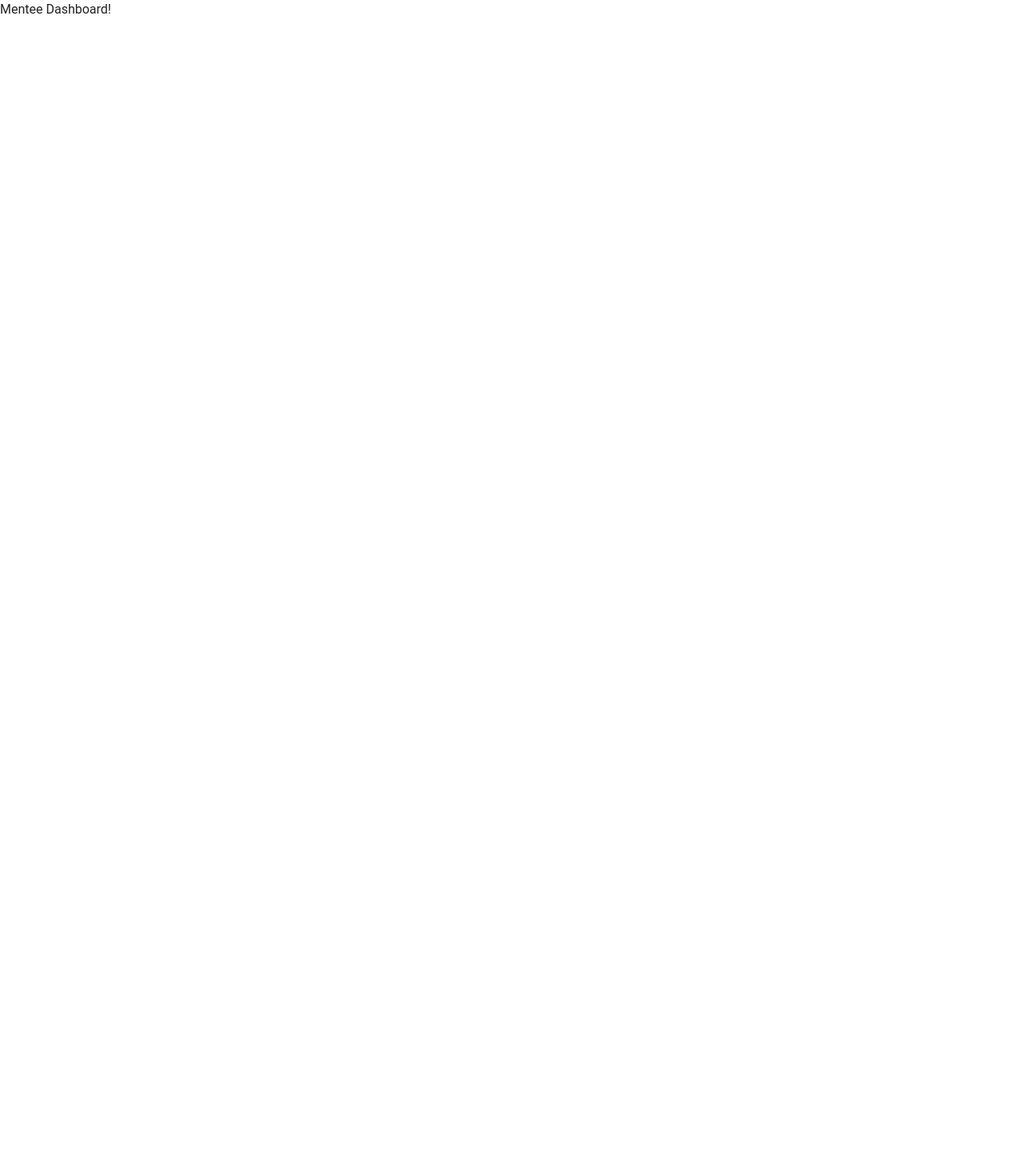
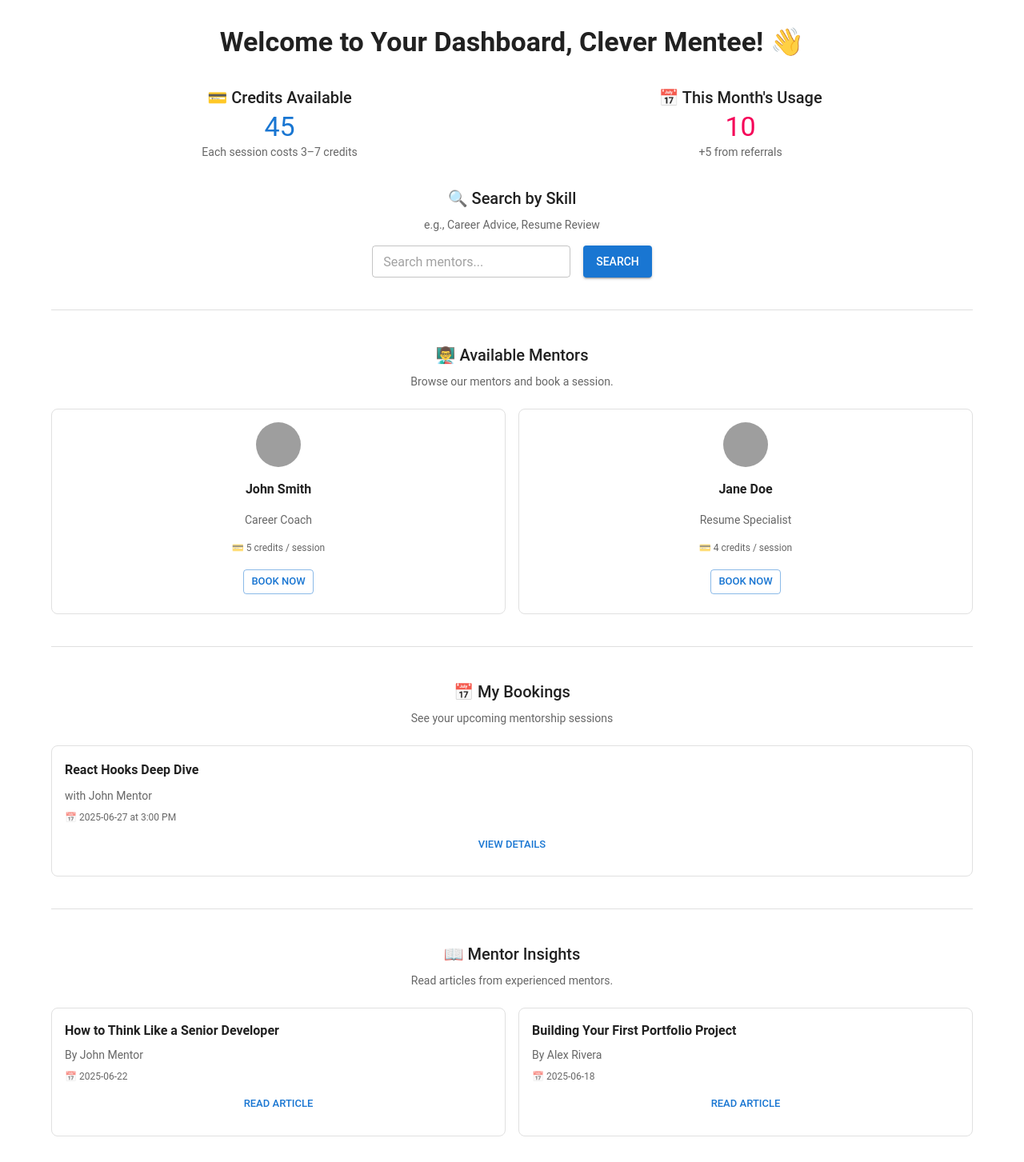
Before and after one commit to Cleverttech/mentorship-app, a React (Create React App) app: page /mentee/dashboard in a window 1280 px wide. Shown: the whole page at 80% size. Before the commit the page ends 800 px from the top, so only its background shows below. Built offline with nearby package versions, Linux system fonts and the light colour scheme; grey boxes are pictures that could not be loaded.

Commit message:
Update mockdata , implement mentee dashboard

```diff
--- /dev/null
+++ b/src/components/ArticleCard.tsx
@@ -0,0 +1,33 @@
+import {
+    Card,
+    CardContent,
+    Typography,
+    Stack,
+    Button,
+  } from "@mui/material";
+
+  interface Article {
+    id: string;
+    title: string;
+    author: string;
+    date: string;
+  }
+
+  export default function ArticleCard({ article }: { article: Article }) {
+    return (
+      <Card elevation={0} sx={{ border: "1px solid #e0e0e0", borderRadius: 2 }}>
+        <CardContent>
+          <Stack spacing={1}>
+            <Typography fontWeight={600}>{article.title}</Typography>
+            <Typography variant="body2" color="text.secondary">
+              By {article.author}
+            </Typography>
+            <Typography variant="caption" color="text.secondary">
+              📅 {article.date}
+            </Typography>
+            <Button variant="text" size="small">Read Article</Button>
+          </Stack>
+        </CardContent>
+      </Card>
+    );
+  }
--- /dev/null
+++ b/src/components/MentorCard.tsx
@@ -0,0 +1,39 @@
+import {
+    Box,
+    Card,
+    CardContent,
+    Typography,
+    Avatar,
+    Stack,
+    Button,
+  } from "@mui/material";
+
+  interface Mentor {
+    id: string;
+    name: string;
+    title: string;
+    avatar: string;
+    credits: number;
+  }
+
+  export default function MentorCard({ mentor }: { mentor: Mentor }) {
+    return (
+      <Card elevation={0} sx={{ border: "1px solid #e0e0e0", borderRadius: 2 }}>
+        <CardContent>
+          <Stack spacing={2} alignItems="center" textAlign="center">
+            <Avatar src={mentor.avatar} alt={mentor.name} sx={{ width: 56, height: 56 }} />
+            <Typography fontWeight={600}>{mentor.name}</Typography>
+            <Typography variant="body2" color="text.secondary">
+              {mentor.title}
+            </Typography>
+            <Typography variant="caption" color="text.secondary">
+              💳 {mentor.credits} credits / session
+            </Typography>
+            <Button variant="outlined" size="small">
+              Book Now
+            </Button>
+          </Stack>
+        </CardContent>
+      </Card>
+    );
+  }
--- /dev/null
+++ b/src/components/UpcomingSessionCard.tsx
@@ -0,0 +1,36 @@
+import {
+    Card,
+    CardContent,
+    Typography,
+    Stack,
+    Button,
+  } from "@mui/material";
+
+  interface Session {
+    id: string;
+    topic: string;
+    date: string;
+    time: string;
+    mentorName: string;
+  }
+
+  export default function UpcomingSessionCard({ session }: { session: Session }) {
+    return (
+      <Card elevation={0} sx={{ border: "1px solid #e0e0e0", borderRadius: 2 }}>
+        <CardContent>
+          <Stack spacing={1}>
+            <Typography variant="subtitle1" fontWeight={600}>
+              {session.topic}
+            </Typography>
+            <Typography variant="body2" color="text.secondary">
+              with {session.mentorName}
+            </Typography>
+            <Typography variant="caption" color="text.secondary">
+              📅 {session.date} at {session.time}
+            </Typography>
+            <Button variant="text" size="small">View Details</Button>
+          </Stack>
+        </CardContent>
+      </Card>
+    );
+  }
--- /dev/null
+++ b/src/mocks/mockMenteeDashboardData.ts
@@ -0,0 +1,52 @@
+export const mockMenteeDashboard = {
+    menteeName: "Clever Mentee",
+    creditsAvailable: 45,
+
+    upcomingSessions: [
+      {
+        id: "s1",
+        mentorName: "John Mentor",
+        topic: "React Hooks Deep Dive",
+        date: "2025-06-27",
+        time: "3:00 PM",
+        creditsUsed: 15,
+      },
+    ],
+
+      suggestedMentors: [
+        {
+          id: "1",
+          name: "John Smith",
+          title: "Career Coach", // ✅ required
+          expertise: ["Career Advice", "Interview Prep"],
+          rating: 4.8,
+          avatar: "/avatars/john.png",
+          credits: 5, // ✅ required
+        },
+        {
+          id: "2",
+          name: "Jane Doe",
+          title: "Resume Specialist",
+          expertise: ["Resume Review"],
+          rating: 4.6,
+          avatar: "/avatars/jane.png",
+          credits: 4,
+        },
+      ],
+
+
+    recentArticles: [
+      {
+        id: "a1",
+        title: "How to Think Like a Senior Developer",
+        author: "John Mentor",
+        date: "2025-06-22",
+      },
+      {
+        id: "a2",
+        title: "Building Your First Portfolio Project",
+        author: "Alex Rivera",
+        date: "2025-06-18",
+      },
+    ],
+  };
--- a/src/pages/mentee-dashboard/MenteeDashboard.tsx
+++ b/src/pages/mentee-dashboard/MenteeDashboard.tsx
@@ -1,7 +1,135 @@
-import React from "react";
+import {
+  Box,
+  Typography,
+  Container,
+  Divider,
+  TextField,
+  Button,
+} from "@mui/material";
+import UpcomingSessionCard from "../../components/UpcomingSessionCard";
+import ArticleCard from "../../components/ArticleCard";
+import MentorCard from "../../components/MentorCard";
+import { mockMenteeDashboard } from "../../mocks/mockMenteeDashboardData";
 
-function MenteeDashboard() {
-  return <div>Mentee Dashboard!</div>;
+export default function MenteeDashboard() {
+  const {
+    menteeName,
+    creditsAvailable,
+    upcomingSessions,
+    suggestedMentors,
+    recentArticles,
+  } = mockMenteeDashboard;
+
+  return (
+    <Container maxWidth="lg" sx={{ py: 4 }}>
+      {/* Welcome Header */}
+      <Typography variant="h4" align="center" fontWeight={700} gutterBottom>
+        Welcome to Your Dashboard, {menteeName}! 👋
+      </Typography>
+
+      {/* Credit Summary */}
+      <Box
+        display="flex"
+        justifyContent="space-around"
+        alignItems="center"
+        flexWrap="wrap"
+        sx={{ my: 4 }}
+      >
+        <Box textAlign="center">
+          <Typography variant="h6">💳 Credits Available</Typography>
+          <Typography variant="h4" color="primary">
+            {creditsAvailable}
+          </Typography>
+          <Typography variant="body2" color="text.secondary">
+            Each session costs 3–7 credits
+          </Typography>
+        </Box>
+
+        <Box textAlign="center">
+          <Typography variant="h6">📅 This Month's Usage</Typography>
+          <Typography variant="h4" color="secondary">
+            10
+          </Typography>
+          <Typography variant="body2" color="text.secondary">
+            +5 from referrals
+          </Typography>
+        </Box>
+      </Box>
+
+      {/* Mentor Search */}
+      <Box textAlign="center" sx={{ mb: 4 }}>
+        <Typography variant="h6" gutterBottom>🔍 Search by Skill</Typography>
+        <Typography variant="body2" color="text.secondary" mb={2}>
+          e.g., Career Advice, Resume Review
+        </Typography>
+        <Box display="flex" justifyContent="center" gap={2} flexWrap="wrap">
+          <TextField placeholder="Search mentors..." size="small" />
+          <Button variant="contained">Search</Button>
+        </Box>
+      </Box>
+
+      <Divider sx={{ my: 5 }} />
+
+      {/* Available Mentors */}
+      <Box>
+        <Typography variant="h6" align="center" gutterBottom>
+          👨‍🏫 Available Mentors
+        </Typography>
+        <Typography variant="body2" align="center" color="text.secondary" mb={3}>
+          Browse our mentors and book a session.
+        </Typography>
+        <Box
+          display="grid"
+          gridTemplateColumns="repeat(auto-fit, minmax(280px, 1fr))"
+          gap={2}
+        >
+          {suggestedMentors.map((mentor) => (
+            <MentorCard key={mentor.id} mentor={mentor} />
+          ))}
+        </Box>
+      </Box>
+
+      <Divider sx={{ my: 5 }} />
+
+      {/* Bookings */}
+      <Box>
+        <Typography variant="h6" align="center" gutterBottom>
+          📅 My Bookings
+        </Typography>
+        <Typography variant="body2" align="center" color="text.secondary" mb={3}>
+          See your upcoming mentorship sessions
+        </Typography>
+        <Box
+          display="grid"
+          gridTemplateColumns="repeat(auto-fit, minmax(280px, 1fr))"
+          gap={2}
+        >
+          {upcomingSessions.map((session) => (
+            <UpcomingSessionCard key={session.id} session={session} />
+          ))}
+        </Box>
+      </Box>
+
+      <Divider sx={{ my: 5 }} />
+
+      {/* Mentor Insights */}
+      <Box>
+        <Typography variant="h6" align="center" gutterBottom>
+          📖 Mentor Insights
+        </Typography>
+        <Typography variant="body2" align="center" color="text.secondary" mb={3}>
+          Read articles from experienced mentors.
+        </Typography>
+        <Box
+          display="grid"
+          gridTemplateColumns="repeat(auto-fit, minmax(280px, 1fr))"
+          gap={2}
+        >
+          {recentArticles.map((article) => (
+            <ArticleCard key={article.id} article={article} />
+          ))}
+        </Box>
+      </Box>
+    </Container>
+  );
 }
-
-export default MenteeDashboard;
```
